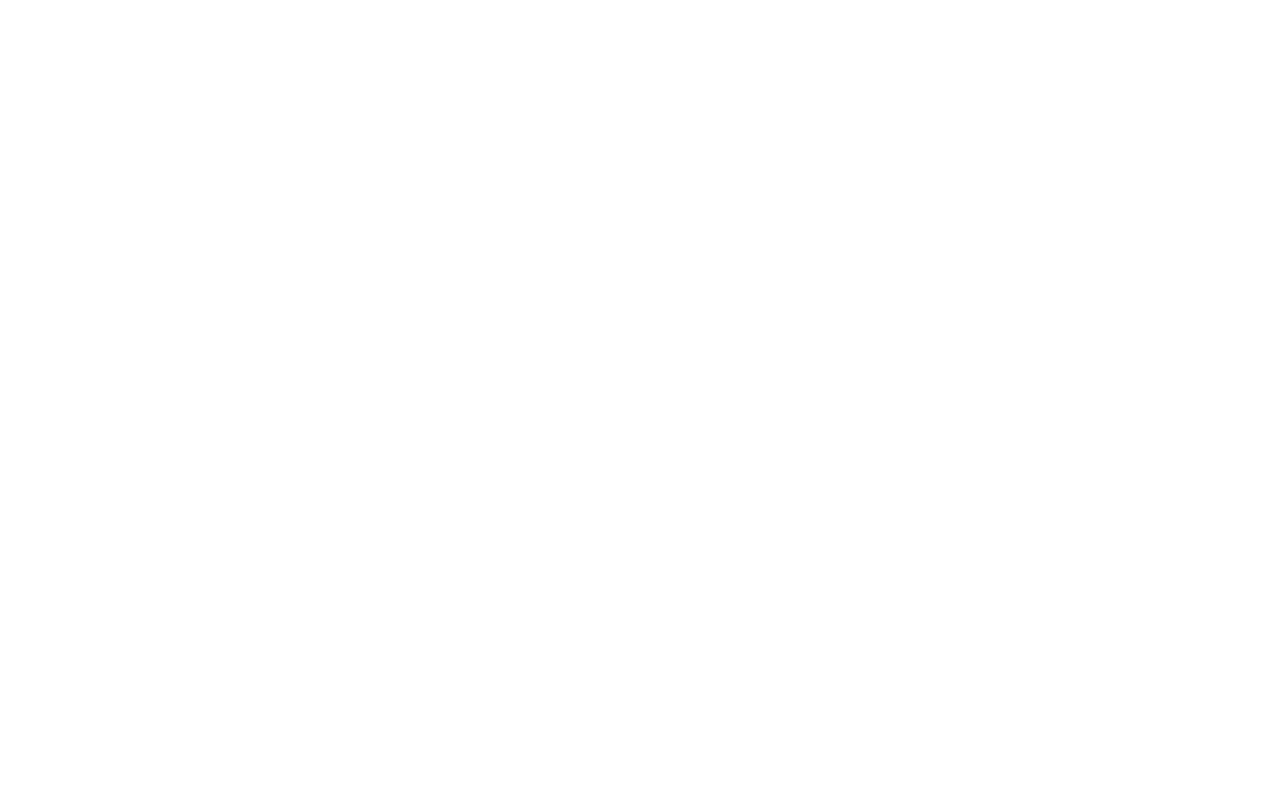
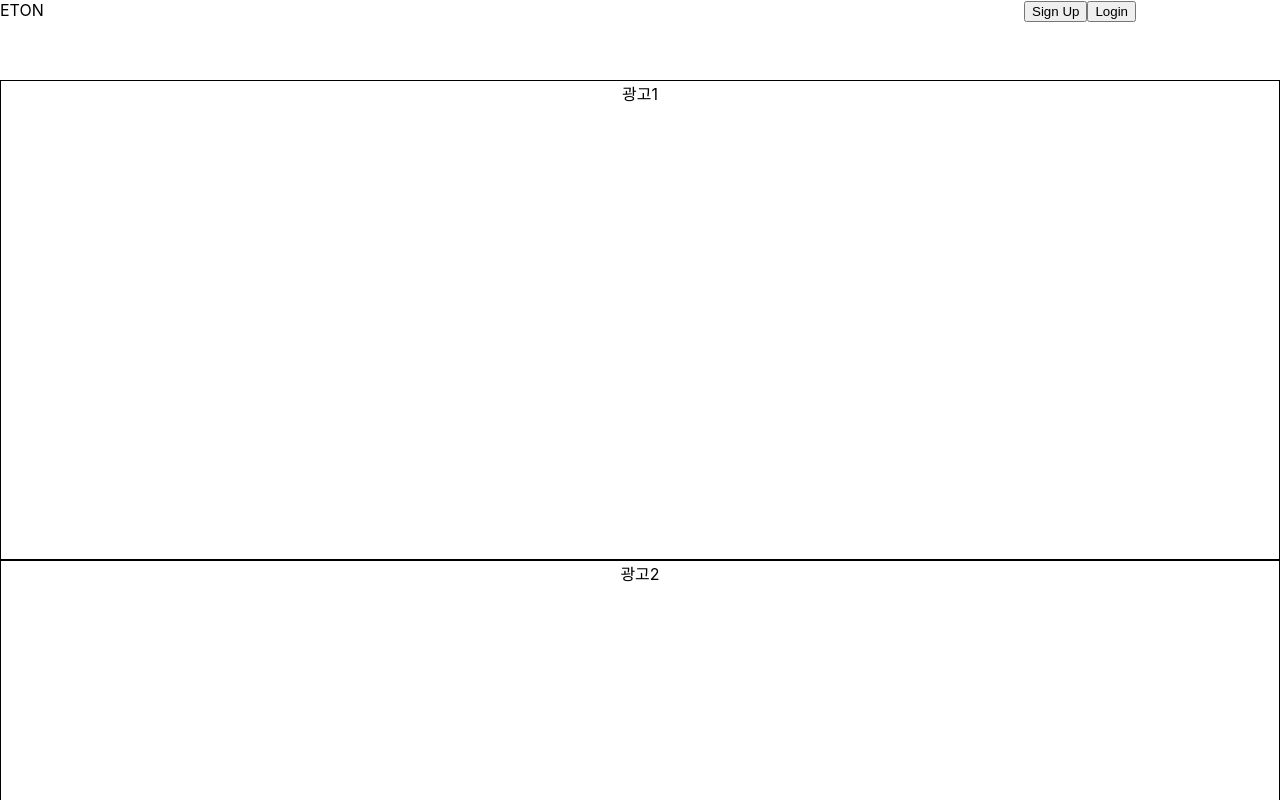
Before and after one commit to ddubbu/ETON-client, a React (Create React App) app: page / in a window 1280 px wide. Shown: the top 800 px of the page. Built offline with nearby package versions, Linux system fonts and the light colour scheme.

Commit message:
Pull 재현님 Intro Code

```diff
--- a/src/App.js
+++ b/src/App.js
@@ -1,14 +1,18 @@
 import React from 'react';
 import './styles/common.css';
-
+import Header from './components/common/Header';
+import Intro from './pages/Intro.js'
 
 function App() {
 
 
   return (
+    <>
+    <Header/>
     <div className="App">
-
+      <Intro/>
     </div>
+    </>
   );
 }
 
--- a/src/components/common/Header.js
+++ b/src/components/common/Header.js
@@ -0,0 +1,26 @@
+import React, { useState } from 'react';
+
+const Header = () => {
+
+  return (
+      <div className = "Header">
+          <div className = "logo">
+            ETON
+          </div>
+          <div className = "space">
+
+          </div>
+          <div className = "buttonDiv">
+
+            <button
+              className="btn"
+            >
+                Sign Up
+            </button>
+            <button className="btn">Login</button>
+          </div>
+      </div>
+  )
+}
+
+export default Header;
--- /dev/null
+++ b/src/pages/Intro.js
@@ -0,0 +1,30 @@
+import React from 'react';
+import '../styles/intro.css';
+
+const Intro = () => {
+
+  return (
+    <div className = "IntroContainer">
+
+      <div className = "Intro">
+        <div className="advertisement">
+          광고1
+        </div>
+        <div className="advertisement">
+          광고2
+        </div>
+        <div className="advertisement">
+          광고3
+        </div>
+        <div className="advertisement">
+          광고4
+        </div>
+        <div className="advertisement">
+          광고5
+        </div>
+      </div>
+    </div>
+  )
+}
+
+export default Intro;
--- a/src/styles/common.css
+++ b/src/styles/common.css
@@ -37,3 +37,10 @@
       transform: rotate(360deg);
     }
   }
+
+
+  .Header{
+    height: 5rem;
+    display: grid;
+    grid-template-columns: 1fr 3fr 1fr;
+  }
--- /dev/null
+++ b/src/styles/intro.css
@@ -0,0 +1,9 @@
+.Intro > div {
+  border: black 1px solid;
+}
+
+.Intro{
+  height: 150rem;
+  display: grid;
+  grid-template-rows: repeat(5, 1fr);
+}
```
